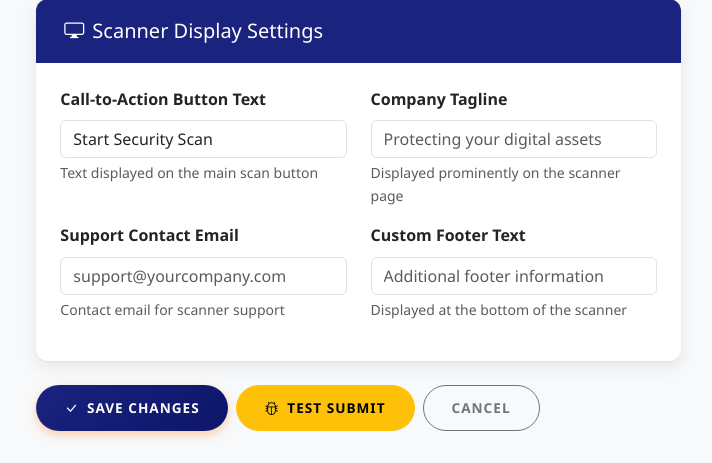
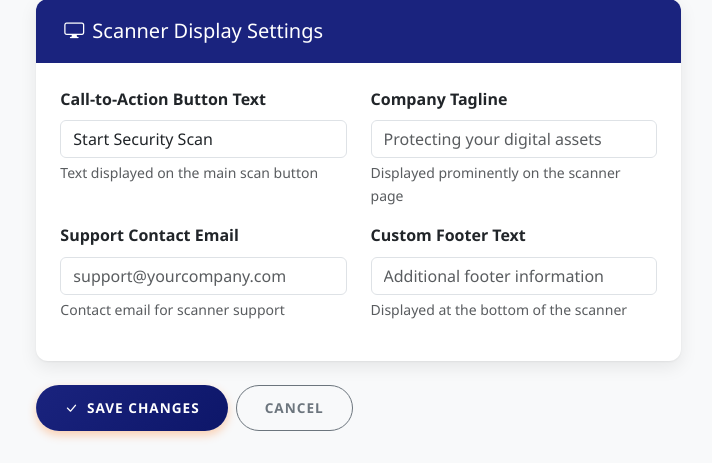
Before and after one commit to Gerrit8008/CybrScann, a Python web app: template templates/client/scanner-edit.html in a window 1280 px wide. Shown: the part 1388-1851 px from the top of the page, without its empty margins (221-933 px from the left). Run offline with Jinja, Linux system fonts and the light colour scheme; the template is opened without the code that fills it, so the values that code supplies are empty.

Commit message:
Add files via upload

```diff
--- a/templates/client/scanner-edit.html
+++ b/templates/client/scanner-edit.html
@@ -318,9 +318,6 @@
                                     <button type="submit" class="btn btn-primary" id="saveButton">
                                         <i class="bi bi-check-lg me-2"></i>Save Changes
                                     </button>
-                                    <button type="button" class="btn btn-warning" id="testSubmit">
-                                        <i class="bi bi-bug me-2"></i>Test Submit
-                                    </button>
                                     <a href="/client/scanners" class="btn btn-outline-secondary">Cancel</a>
                                 </div>
                             </form>
@@ -368,67 +365,6 @@
 <script src="https://cdn.jsdelivr.net/npm/bootstrap@5.3.0-alpha1/dist/js/bootstrap.bundle.min.js"></script>
 <script>
 document.addEventListener('DOMContentLoaded', function() {
-    // Form submission debugging
-    const form = document.getElementById('scannerEditForm');
-    const saveButton = document.getElementById('saveButton');
-
-    if (form) {
-        console.log('Form found:', form);
-        console.log('Form action:', form.action || 'current page');
-        console.log('Form method:', form.method);
-
-        form.addEventListener('submit', function(e) {
-            console.log('=== FORM SUBMIT EVENT TRIGGERED ===');
-            console.log('Form action:', this.action || 'current page');
-            console.log('Form method:', this.method);
-
-            // Log form data
-            const formData = new FormData(this);
-            console.log('Form data:');
-            for (let [key, value] of formData.entries()) {
-                if (value) console.log(`  ${key}: ${value}`);
-            }
-
-            console.log('Form submitting now...');
-            // Allow submission to proceed
-        });
-    } else {
-        console.error('Form not found!');
-    }
-
-    if (saveButton) {
-        saveButton.addEventListener('click', function(e) {
-            console.log('=== SAVE BUTTON CLICKED ===');
-            console.log('Button type:', this.type);
-            console.log('Form:', this.form);
-
-            // Force form submission if needed
-            if (form) {
-                console.log('Manually submitting form...');
-                form.submit();
-            } else {
-                console.error('No form to submit!');
-            }
-        });
-    } else {
-        console.error('Save button not found!');
-    }
-
-    // Test submit button
-    const testButton = document.getElementById('testSubmit');
-    if (testButton) {
-        testButton.addEventListener('click', function() {
-            console.log('=== TEST SUBMIT CLICKED ===');
-            alert('Test button works! Now checking form submission...');
-
-            if (form) {
-                console.log('Force submitting form via test button...');
-                form.submit();
-            } else {
-                alert('Form not found!');
-            }
-        });
-    }
 
     // Color picker sync
     document.getElementById('primary_color').addEventListener('input', function() {
```
